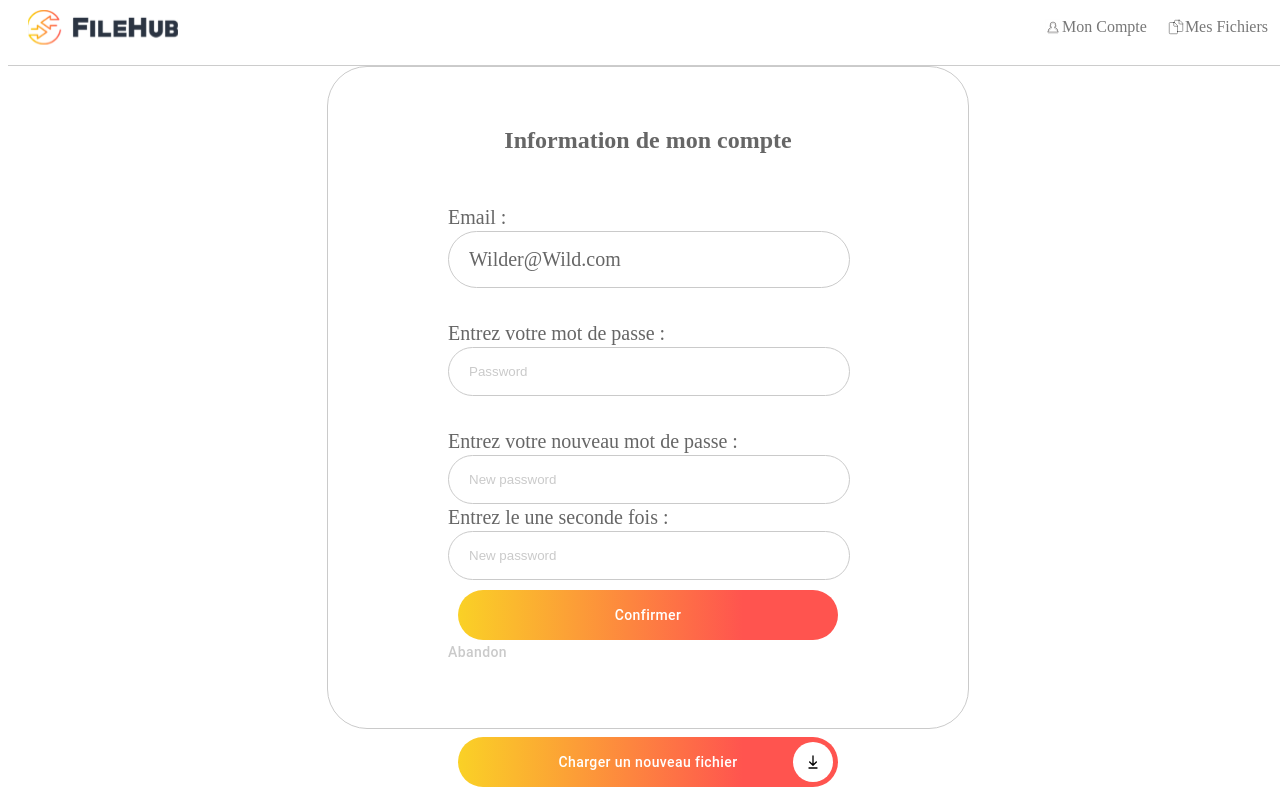
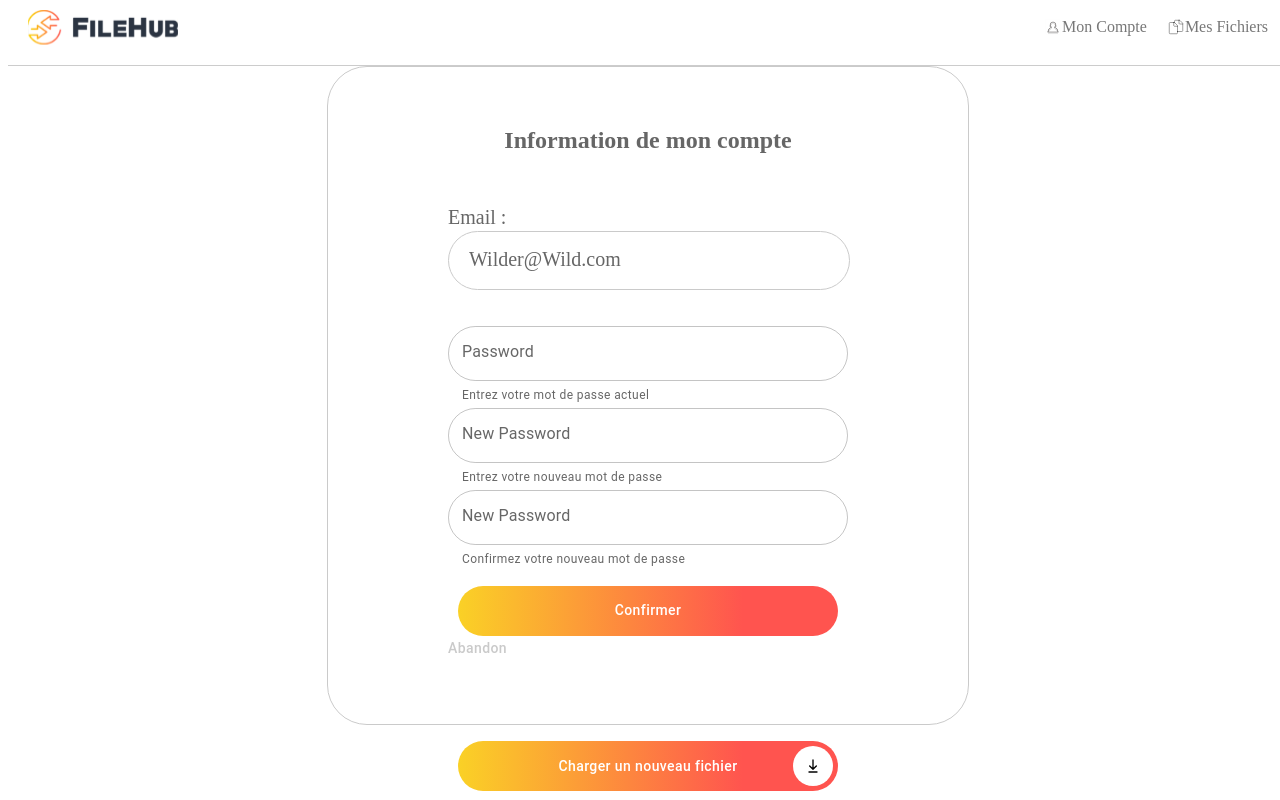
Before and after one commit to WildCodeSchool/2309-wns-rouge-filehub, a Next.js app in the folder frontend/: page / in a window 1280 px wide. Both pictures are taken after a click on the button "Modifier mon mot de passe". Built offline with nearby package versions, Linux system fonts and the light colour scheme.

Commit message:
upgraded style of input fields of UserProfile

```diff
--- a/frontend/src/components/UserProfile.tsx
+++ b/frontend/src/components/UserProfile.tsx
@@ -1,4 +1,4 @@
-import { Button } from "@mui/material";
+import { Button, TextField } from "@mui/material";
 import { useState } from "react";
 import styled from "styled-components";
 import { theme } from "@/styles/theme";
@@ -46,20 +46,19 @@ const FieldTitle = styled.p`
 
 const Field = styled.p`
     width: 95%;
+    height: 25px;
     margin: 2px 0;
     border: 1px solid ${theme.palette.secondary.main};
     border-radius: 50px;
     padding: 2vmin 0 2vmin 5%;
 `
 
-const InputField = styled.input`
-    width: 95%;
-    margin: 2px 0;
-    border: 1px solid ${theme.palette.secondary.main};
-    border-radius: 50px;
-    padding: 2vmin 0 2vmin 5%;
-    &::placeholder{
-        color: ${theme.palette.secondary.main};
+const InputField = styled(TextField)`
+    & .MuiOutlinedInput-root{
+        height: 55px;
+        margin: 2px 0;
+        border-radius: 55px;
+        padding: 2vmin 0 2vmin 5%;
     }
 `
 
@@ -87,7 +86,7 @@ const ButtonConfirm = styled(Button)`
         text-transform: none;
         width: 95%;
         height: 50px;
-        margin: 1vmin 0 0 0;
+        margin: 2vmin 0 0 0;
     }
 `;
 
@@ -138,17 +137,17 @@ function UserProfile(): React.ReactNode {
                 {toggleModif ?
                 <>
                     <Label>
-                        <FieldTitle>Entrez votre mot de passe :</FieldTitle>
-                        <InputField type="password" value={passWord} placeholder="Password"
+                        <InputField label="Password" variant="outlined"
+                        helperText="Entrez votre mot de passe actuel" type="password" value={passWord}
                         onChange={(e)=>setPassWord(e.target.value)}/>
-                    </Label>
-                    <Label>
-                        <FieldTitle>Entrez votre nouveau mot de passe :</FieldTitle>
-                        <InputField type="password" value={newPassWord} placeholder="New password"
+
+                        <InputField label="New Password" variant="outlined"
+                        helperText="Entrez votre nouveau mot de passe" type="password" value={newPassWord}
                         onChange={(e)=>setNewPassWord(e.target.value)}/>
-                        <FieldTitle>Entrez le une seconde fois :</FieldTitle>
-                        <InputField type="password" value={secNewPassWord} placeholder="New password"
-                        onChange={(e)=>setSecNewPassWord(e.target.value)}/>
+
+                        <InputField label="New Password" variant="outlined"
+                        helperText="Confirmez votre nouveau mot de passe" type="password"
+                        value={secNewPassWord} onChange={(e)=>setSecNewPassWord(e.target.value)}/>
                     </Label>
                 </>
                 :
```
